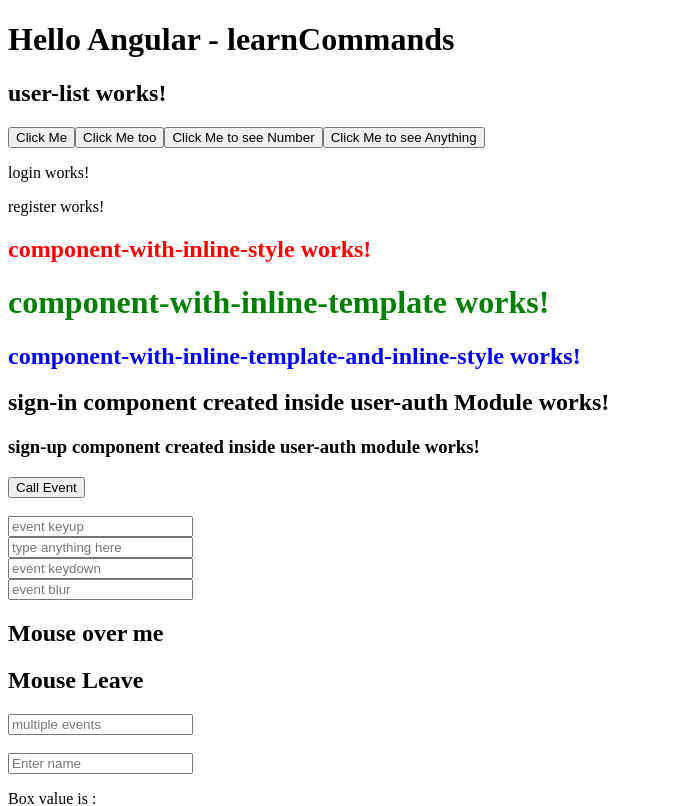
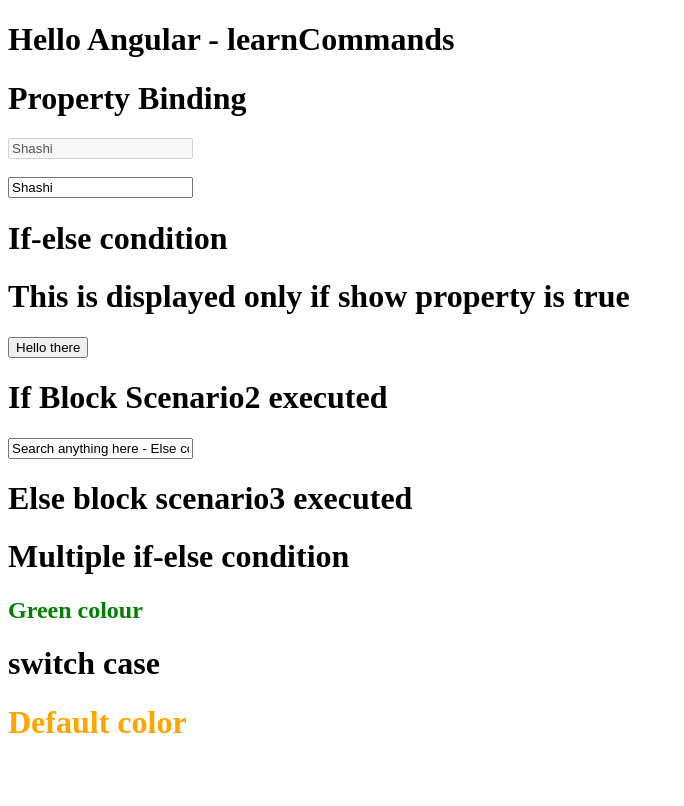
Before and after one commit to ShashikumarKoti/2024, an Angular app in the folder Angular/learnCommands/: page / in a window 1280 px wide. Shown: the top 806 px of the page, without its empty margins (0-684 px from the left). Built offline with nearby package versions, Linux system fonts and the light colour scheme.

Commit message:
multiple if-else and switch

```diff
--- a/Angular/learnCommands/src/app/app.component.html
+++ b/Angular/learnCommands/src/app/app.component.html
@@ -1,5 +1,5 @@
 <h1>Hello Angular - {{title}}</h1>
-<app-user-list></app-user-list>
+<!--<app-user-list></app-user-list>
 <app-login></app-login>
 <app-register></app-register>
 <app-component-with-inline-style></app-component-with-inline-style>
@@ -9,5 +9,5 @@
 <app-sign-up></app-sign-up>
 <app-events-learning></app-events-learning>
 <app-input-box></app-input-box>
-<app-counter-example></app-counter-example>
+<app-counter-example></app-counter-example> -->
 <app-property-binding-demo></app-property-binding-demo>
--- a/Angular/learnCommands/src/app/property-binding-demo/property-binding-demo.component.html
+++ b/Angular/learnCommands/src/app/property-binding-demo/property-binding-demo.component.html
@@ -23,3 +23,34 @@
     <button>Bye Bye</button>
     <h1>Else block scenario2 executed</h1>
 </ng-template >
+
+<h1 *ngIf="showScenario3=='yes'; then ifBlockScenario3 else elseBlockScenario3"></h1>
+
+<ng-template #ifBlockScenario3>
+    <input type="text" name="first-name" value="Search anything here - If condition"><br/>
+    <h1>If Block Scenario3 executed</h1>
+</ng-template >
+
+<ng-template #elseBlockScenario3>
+    <input type="text" name="first-name" value="Search anything here - Else condition">
+    <h1>Else block scenario3 executed</h1>
+</ng-template >
+
+<h1>{{title3}}</h1>
+<ng-template [ngIf]="color==='red'">
+    <h2 style="color: red;">Red colour</h2>
+</ng-template>
+<ng-template [ngIf]="color==='green'">
+    <h2 style="color: green;">Green colour</h2>
+</ng-template>
+<ng-template [ngIf]="color==='blue'">
+    <h2 style="color: blue;">Blue colour</h2>
+</ng-template>
+
+<h1>{{title4}}</h1>
+<div [ngSwitch]="colorForSwitchCase">
+    <h1 *ngSwitchCase="'red'" style="color: red;">Red color displayed for Switch case</h1>
+    <h1 *ngSwitchCase="'green'" style="color: green;">Green color displayed for Switch case</h1>
+    <h1 *ngSwitchCase="'blue'" style="color: blue;">Blue color displayed for Switch case</h1>
+    <h1 *ngSwitchDefault style="color: orange;">Default color</h1>
+</div>
--- a/Angular/learnCommands/src/app/property-binding-demo/property-binding-demo.component.ts
+++ b/Angular/learnCommands/src/app/property-binding-demo/property-binding-demo.component.ts
@@ -16,5 +16,12 @@
   title2 ="If-else condition"
   show=true
   showScenario2=true
+  showScenario3="yess";
+
+  title3="Multiple if-else condition";
+  color="green";
+
+  title4="switch case"
+  colorForSwitchCase="bluesss";
 
 }
```
